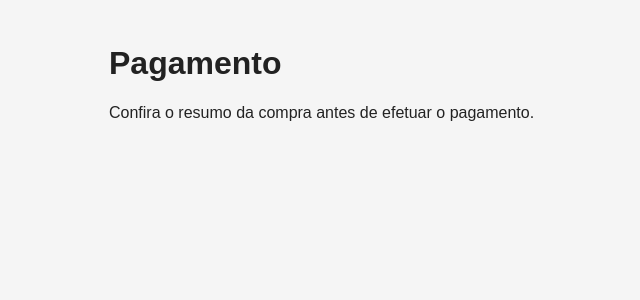
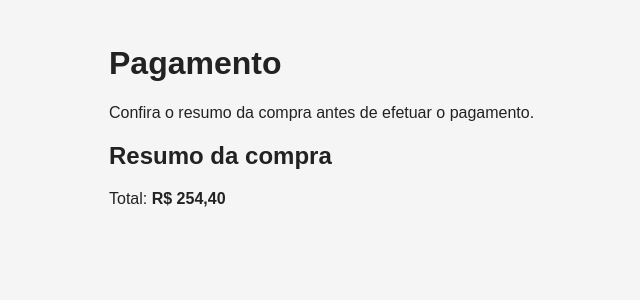
Before and after one commit to thaysifreccia/checkout-react, a React (Vite) app: page /pagamento in a window 1280 px wide. Shown: the top 300 px of the page, without its empty margins (75-715 px from the left). Built offline with nearby package versions, Linux system fonts and the light colour scheme.

Commit message:
Compartilha calculo do total e mostra resumo no pagamento

```diff
--- a/src/pages/Carrinho.jsx
+++ b/src/pages/Carrinho.jsx
@@ -2,11 +2,11 @@ import { Link } from "react-router";
 import ItemCarrinho from "../components/ItemCarrinho.jsx";
 import ResumoCompra from "../components/ResumoCompra.jsx";
 import { produtos } from "../data/produtos.js";
+import { calcularTotal } from "../utils/calcularTotal.js";
 
 function Carrinho() {
-  const total = produtos.reduce((acumulador, produto) => {
-    return acumulador + produto.precoUnitario * produto.quantidade;
-  }, 0);
+  const total = calcularTotal(produtos);
+
   return (
     <main>
       <h1>Carrinho</h1>
--- a/src/pages/Pagamento.jsx
+++ b/src/pages/Pagamento.jsx
@@ -1,8 +1,15 @@
+import ResumoCompra from "../components/ResumoCompra.jsx";
+import { produtos } from "../data/produtos.js";
+import { calcularTotal } from "../utils/calcularTotal.js";
+
 function Pagamento() {
+  const total = calcularTotal(produtos);
+
   return (
     <main>
       <h1>Pagamento</h1>
       <p>Confira o resumo da compra antes de efetuar o pagamento.</p>
+      <ResumoCompra total={total} />
     </main>
   );
 }
--- /dev/null
+++ b/src/utils/calcularTotal.js
@@ -0,0 +1,5 @@
+export function calcularTotal(produtos) {
+    return produtos.reduce((acumulador, produto) => {
+        return acumulador + produto.precoUnitario * produto.quantidade;
+    }, 0);
+}
```
